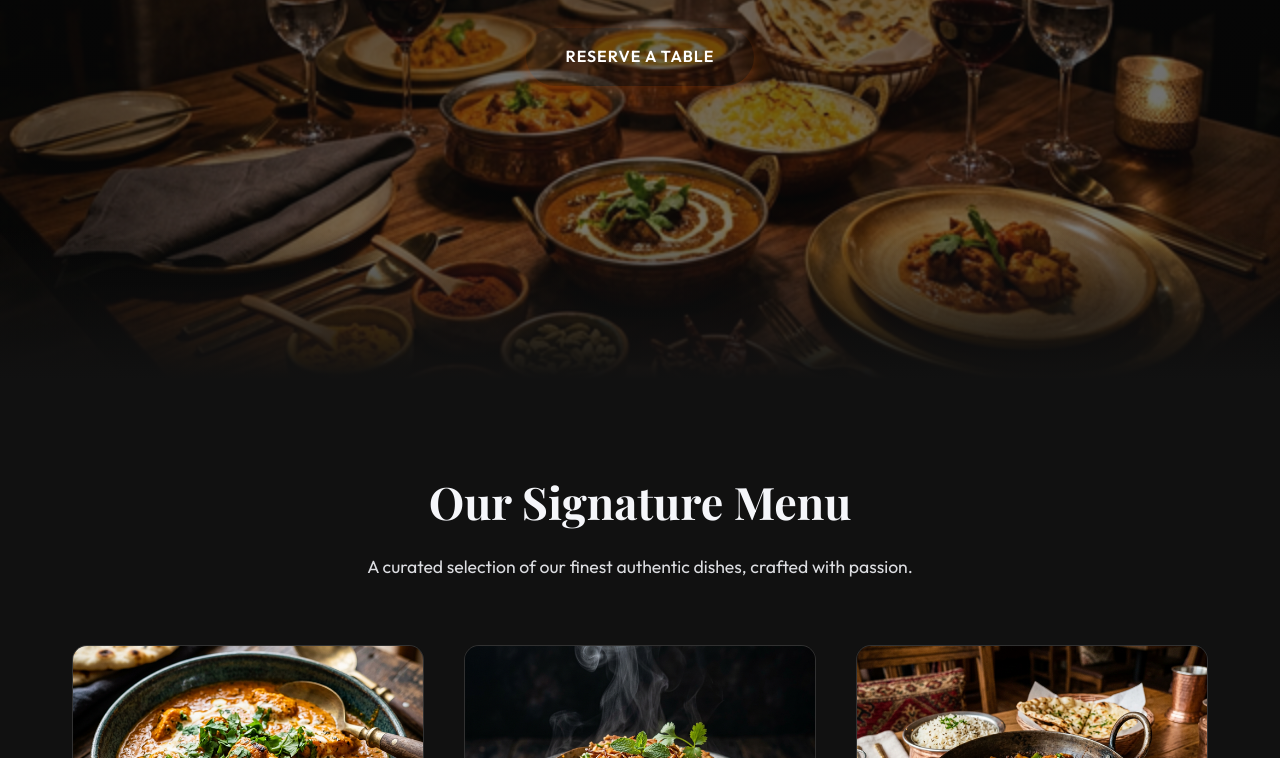
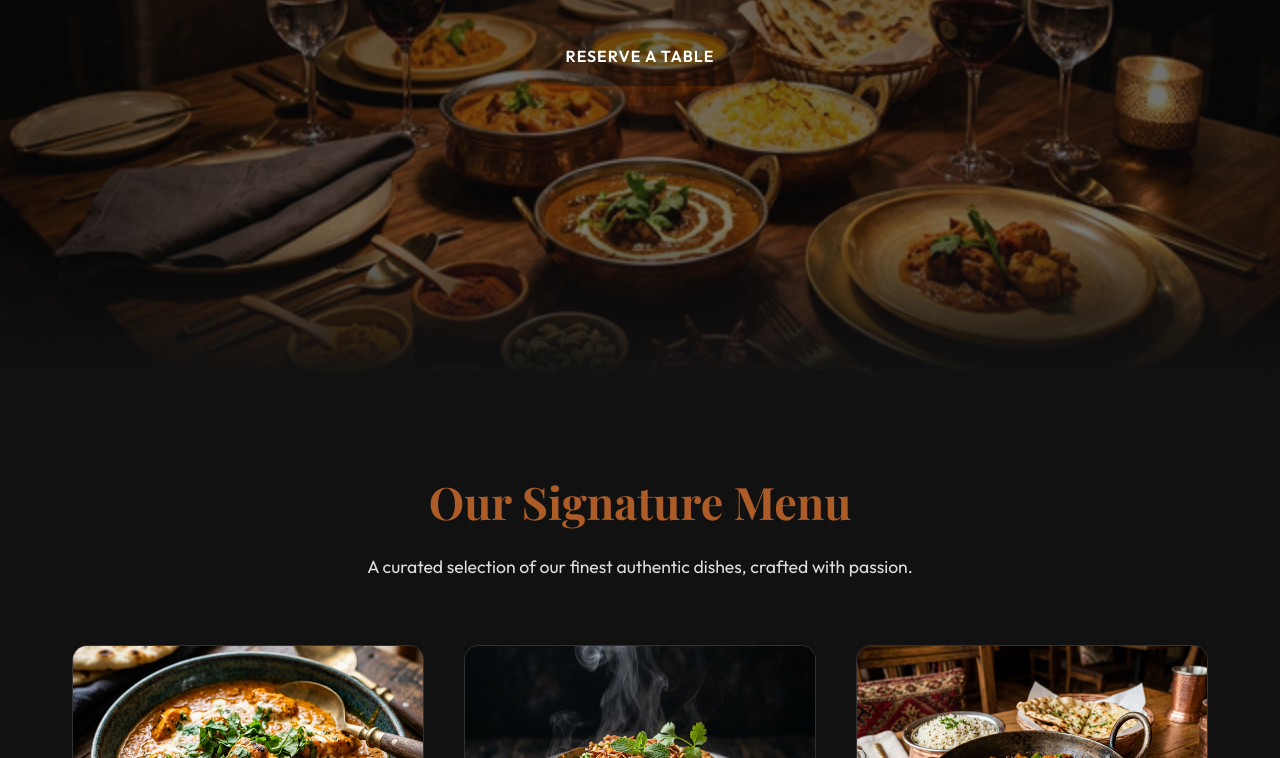
Before and after one commit to camoflouge2321-star/Spice-garden, a plain HTML site: page index.html in a window 1280 px wide. Shown: the part 421-1179 px from the top of the page. Drawn offline with nearby package versions, Linux system fonts and the light colour scheme; a web font is replaced by a local one.

Commit message:
change the main text colour

```diff
--- a/styles.css
+++ b/styles.css
@@ -1,5 +1,5 @@
 :root {
-    ----primary: #d35400;
+    ----primary: #d30038;
     /* Blue */
     --primary-light: #e67e22;
     --primary-dark: #b54700;
@@ -7,7 +7,7 @@
     /* Deep red */
     --accent: #f1c40f;
     /* Warm turmeric yellow */
-    --text-main: #f5f6fa;
+    --text-main: #ad5c27;
     --text-muted: #dcdde1;
     --bg-dark: #111111;
     --bg-card: rgba(30, 30, 30, 0.7);
```
